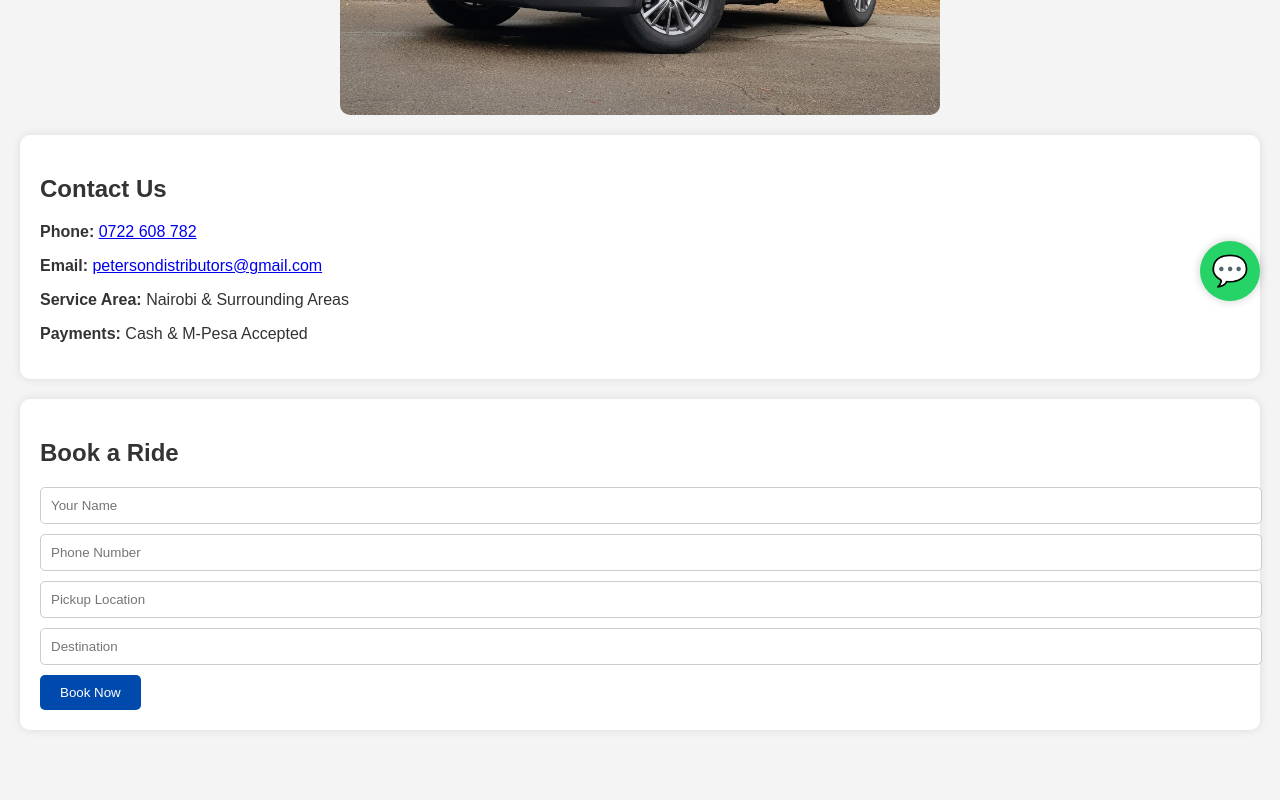
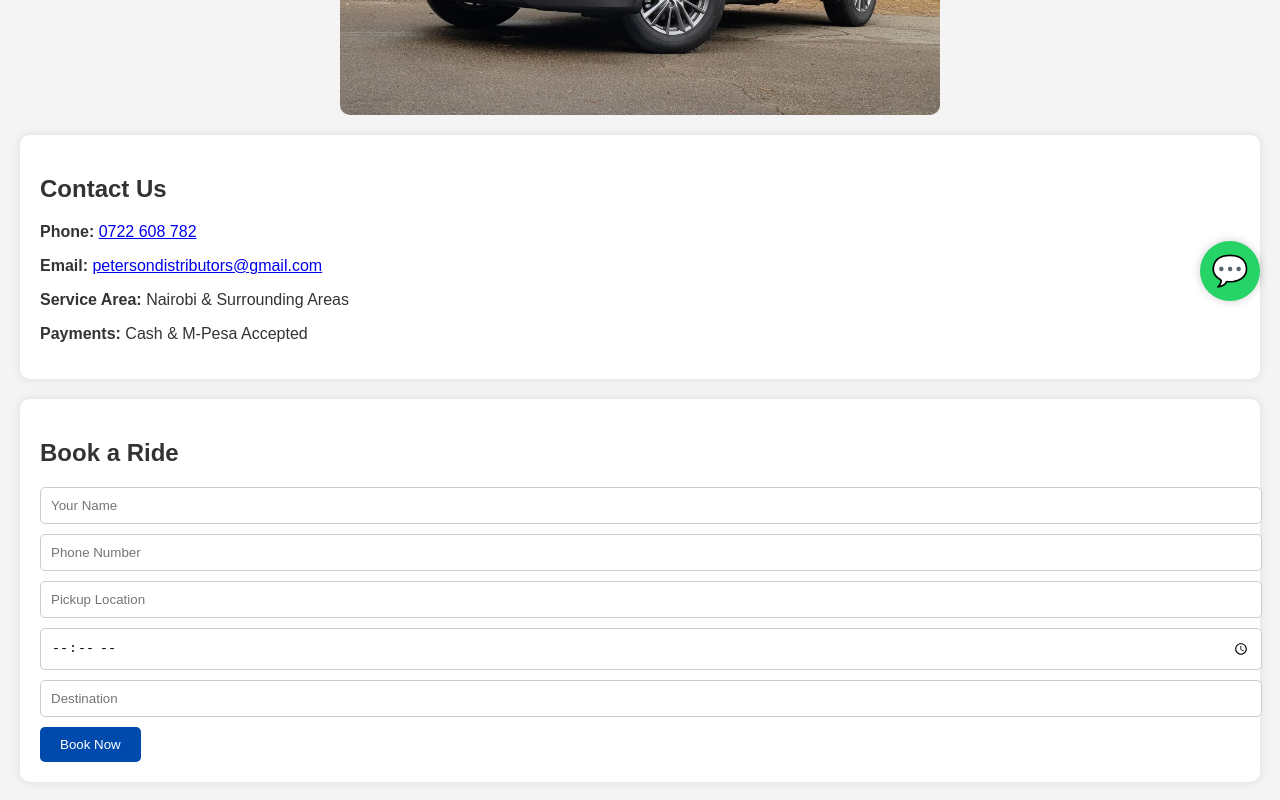
Before and after one commit to ShadrackMusyoka/Peter-Taxi-Site, a plain HTML site: page index.html in a window 1280 px wide. Shown: the part 479-1279 px from the top of the page. Before the commit the page ends 1249 px from the top, so only its background shows below. Drawn offline with Linux system fonts and the light colour scheme.

Commit message:
Update index.html

```diff
--- a/index.html
+++ b/index.html
@@ -57,6 +57,7 @@
       <input type="text" name="name" placeholder="Your Name" required>
       <input type="tel" name="phone" placeholder="Phone Number" required>
       <input type="text" name="pickup" placeholder="Pickup Location" required>
+               <input type="time" name="pickup_time" placeholder="Pickup Time" required>
       <input type="text" name="destination" placeholder="Destination" required>
 
       <input type="hidden" name="_captcha" value="false">
```
